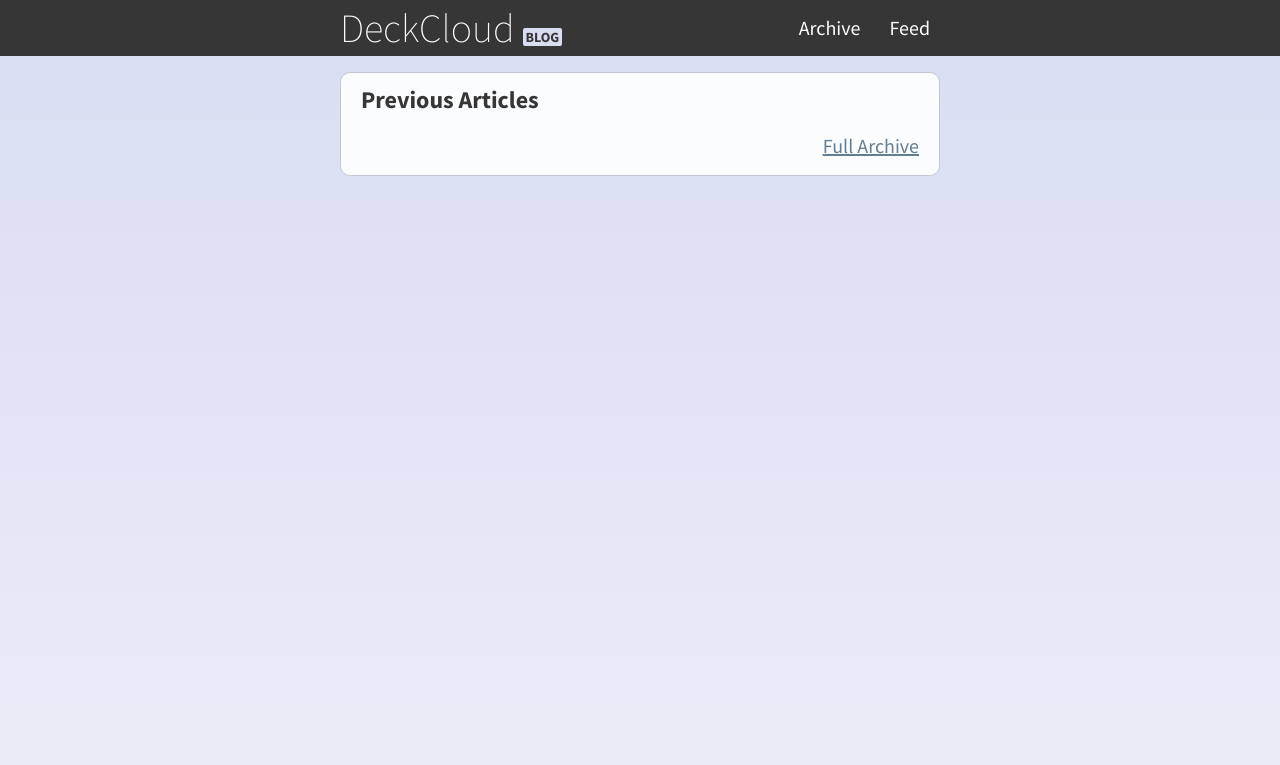
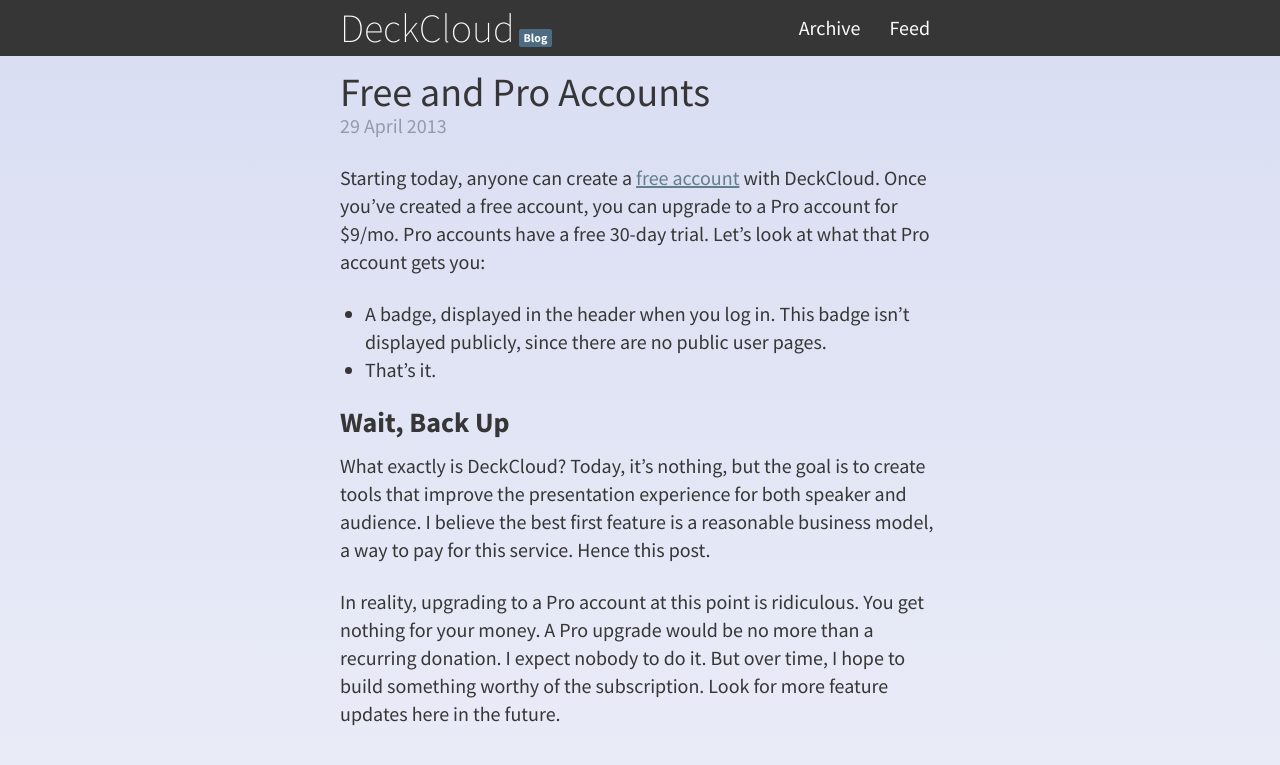
Before and after one commit to imakewebthings/blog.deckcloud.com, a Jekyll site: the page built from index.html, in a window 1280 px wide. Shown: the top 765 px of the page. Built offline with Jekyll 4.4.1, drawn with Linux system fonts in a browser that asks for light colours.

Commit message:
Free and Pro Accounts

```diff
--- a/_layouts/default.html
+++ b/_layouts/default.html
@@ -14,9 +14,9 @@
   <div class="global_container">
     <header class="app_header">
       <nav>
-        <h1><a href="/">DeckCloud <span>Blog</span></a></h1>
+        <h1><a href="/">DeckCloud</a> <span>Blog</span></h1>
         <ul>
-          <li class="app_nav_item"><a href="/archive">Archive</a></li>
+          <li class="app_nav_item"><a href="/archive" class="nav_link_archive">Archive</a></li>
           <li class="app_nav_item"><a href="/atom.xml">Feed</a></li>
         </ul>
       </nav>
--- /dev/null
+++ b/_posts/2013-04-29-free-and-pro-accounts.md
@@ -0,0 +1,15 @@
+---
+layout: post
+title: Free and Pro Accounts
+---
+
+Starting today, anyone can create a <a href="https://deckcloud.com/user/new">free account</a> with DeckCloud. Once you've created a free account, you can upgrade to a Pro account for $9/mo. Pro accounts have a free 30-day trial. Let's look at what that Pro account gets you:
+
+- A badge, displayed in the header when you log in. This badge isn't displayed publicly, since there are no public user pages.
+- That's it.
+
+### Wait, Back Up
+
+What exactly is DeckCloud? Today, it's nothing, but the goal is to create tools that improve the presentation experience for both speaker and audience. I believe the best first feature is a reasonable business model, a way to pay for this service. Hence this post.
+
+In reality, upgrading to a Pro account at this point is ridiculous. You get nothing for your money. A Pro upgrade would be no more than a recurring donation. I expect nobody to do it. But over time, I hope to build something worthy of the subscription. Look for more feature updates here in the future.
--- a/css/blog.css
+++ b/css/blog.css
@@ -535,24 +535,15 @@
   background: #5e5e5e;
 }
 
-.on_settings .nav_settings {
-  background: #5e5e5e;
-  color: #c8c9cb;
+h1 span {
+  display: inline-block;
+  background: #4d6c82;
+  color: #fbfcfe;
+  font-size: .6em;
+  font-weight: 700;
+  padding: 3px 5px;
+  border-radius: 2px;
   cursor: default;
-  pointer-events: none;
-}
-
-h1 span {
-  font-size: 14px;
-  font-weight: 700;
-  position: relative;
-  text-transform: uppercase;
-  color: #afb0b1;
-  display: inline-block;
-  padding: 2px 3px;
-  color: #363636;
-  background: #d9ddf2;
-  border-radius: 2px;
 }
 
 .blog_main {
@@ -575,7 +566,7 @@
   list-style: none;
 }
 
-.on_archive .nav_item_archive {
+.on_archive .nav_link_archive {
   background: #5e5e5e;
   color: #c8c9cb;
   cursor: default;
@@ -584,6 +575,7 @@
 
 .blog_post {
   line-height: 1.4;
+  margin-bottom: 32px;
 }
 .blog_post h2 {
   font-size: 2em;
@@ -627,6 +619,17 @@
   display: block;
   max-width: 100%;
 }
-.blog_post .date {
+
+.date {
   color: #979aa9;
 }
+
+.on_archive .blog_main li {
+  line-height: 1.4;
+}
+.on_archive .blog_main a {
+  font-size: 2em;
+  text-decoration: none;
+  display: block;
+  line-height: 1;
+}
--- a/index.html
+++ b/index.html
@@ -10,6 +10,7 @@
   </article>
 {% endfor %}
 
+{% if site.posts.length > 1 %}
 <aside>
   <h3>Previous Articles</h3>
   <ul>
@@ -19,3 +20,4 @@
     <li class="full_archive"><a href="/archive">Full Archive</a></li>
   </ul>
 </aside>
+{% endif %}
```
Also changed, not shown: css/_app.scss (+0 -7 lines), css/_custom.scss (+25 -11 lines).
